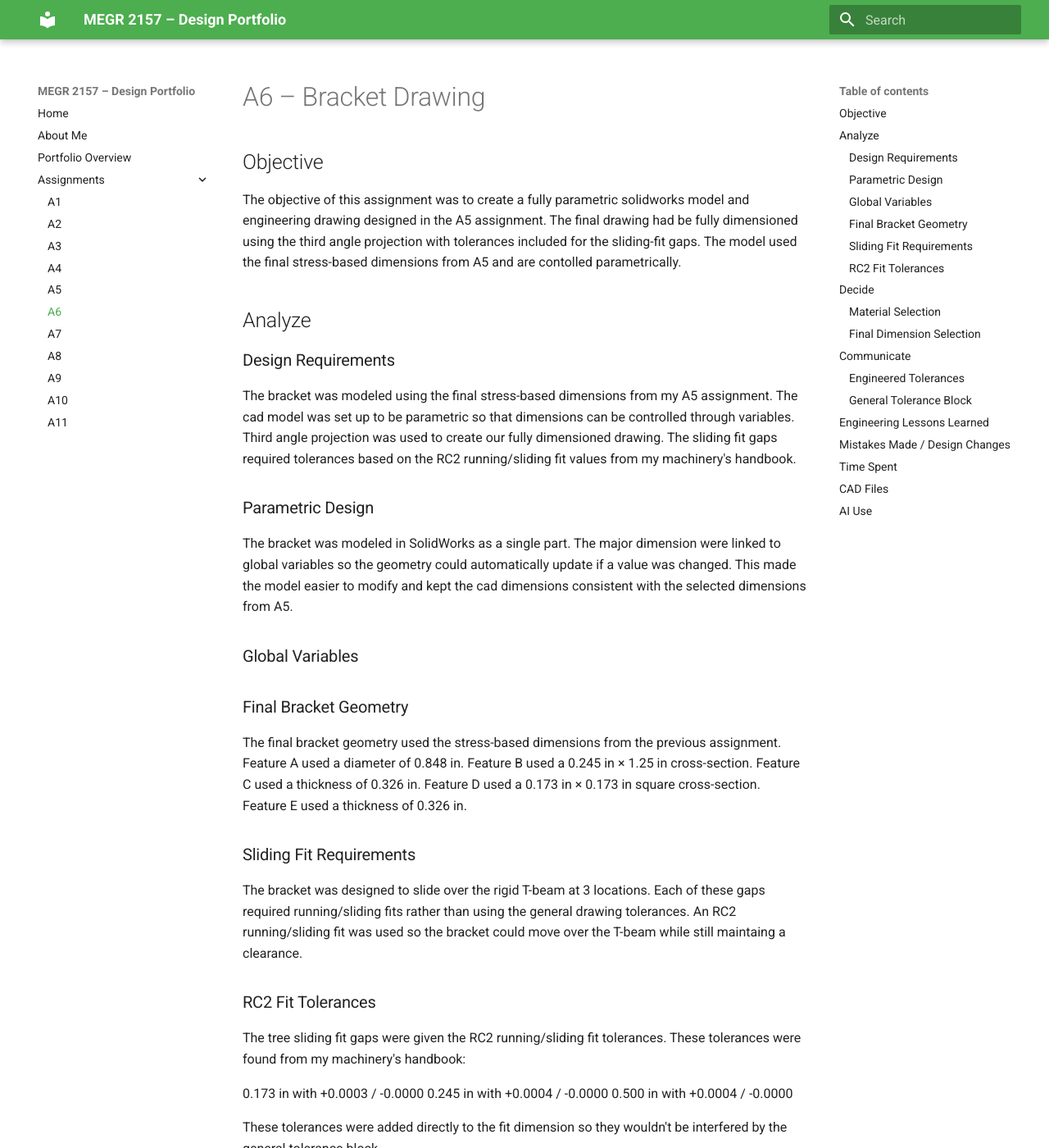
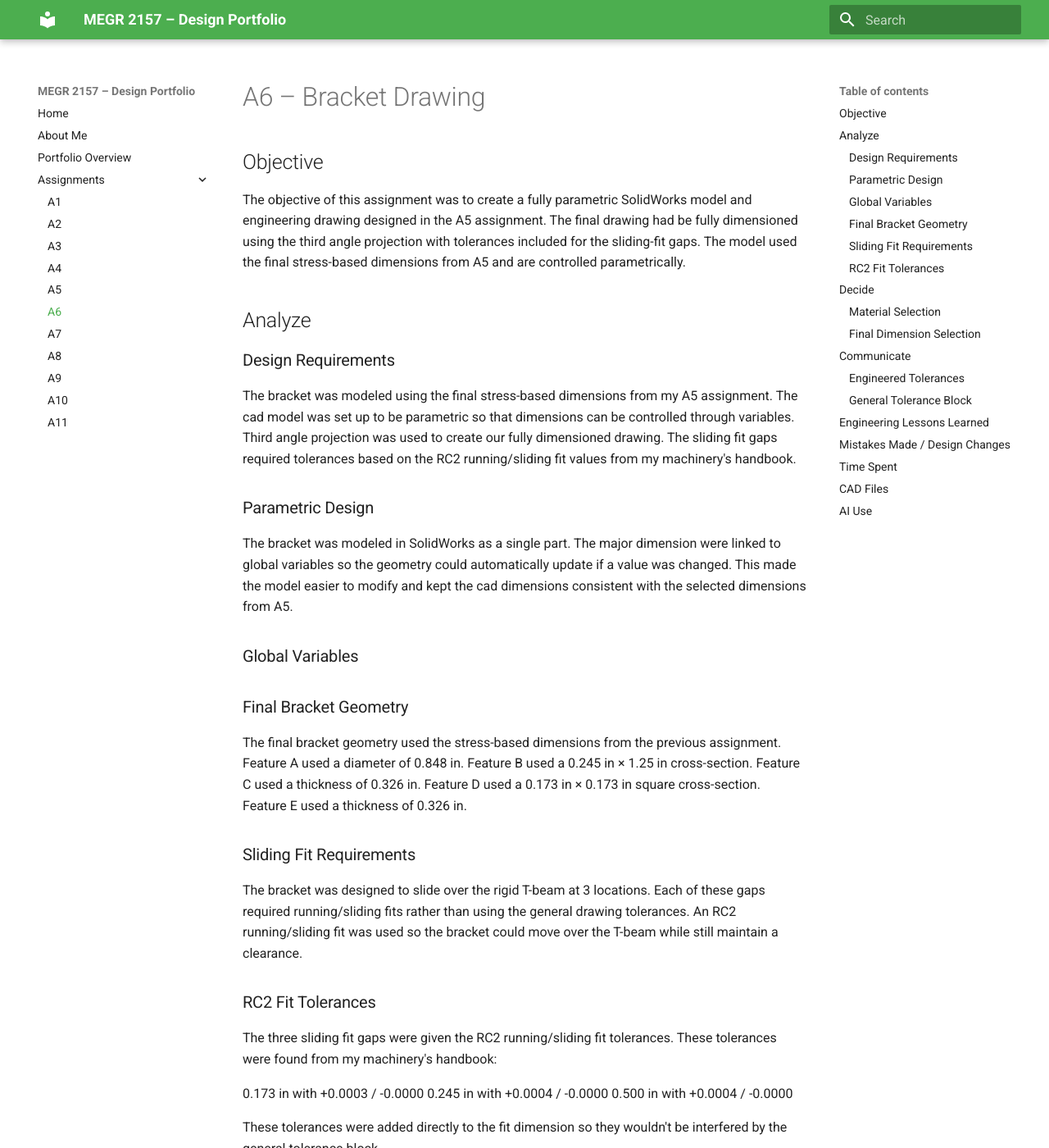
Before and after one commit to msweeney27j/-megr2157-portfolio, an MkDocs documentation site: the page built from docs/assignments/A06/index.md, in a window 1280 px wide and 1400 px high. Shown: the whole window at 82% size. Built offline with MkDocs 1.6.1 and Material for MkDocs 9.7.7, drawn with Linux system fonts in a browser that asks for light colours; some of the changed text lies outside the part shown.

Commit message:
Fix typos and enhance clarity in index.md
Corrected typos and improved clarity in the assignment description and sections.

```diff
--- a/docs/assignments/A06/index.md
+++ b/docs/assignments/A06/index.md
@@ -1,7 +1,7 @@
 # A6 – Bracket Drawing
 
 ## Objective
-The objective of this assignment was to create a fully parametric solidworks model and engineering drawing designed in the A5 assignment. The final drawing had be fully dimensioned using the third angle projection with tolerances included for the sliding-fit gaps. The model used the final stress-based dimensions from A5 and are contolled parametrically.
+The objective of this assignment was to create a fully parametric SolidWorks model and engineering drawing designed in the A5 assignment. The final drawing had be fully dimensioned using the third angle projection with tolerances included for the sliding-fit gaps. The model used the final stress-based dimensions from A5 and are controlled parametrically.
 
 ## Analyze
 
@@ -21,10 +21,10 @@ Feature D used a 0.173 in × 0.173 in square cross-section.
 Feature E used a thickness of 0.326 in.
 
 ### Sliding Fit Requirements
-The bracket was designed to slide over the rigid T-beam at 3 locations. Each of these gaps required running/sliding fits rather than using the general drawing tolerances. An RC2 running/sliding fit was used so the bracket could move over the T-beam while still maintaing a clearance.
+The bracket was designed to slide over the rigid T-beam at 3 locations. Each of these gaps required running/sliding fits rather than using the general drawing tolerances. An RC2 running/sliding fit was used so the bracket could move over the T-beam while still maintain a clearance.
 
 ### RC2 Fit Tolerances
-The tree sliding fit gaps were given the RC2 running/sliding fit tolerances. These tolerances were found from my machinery's handbook:
+The three sliding fit gaps were given the RC2 running/sliding fit tolerances. These tolerances were found from my machinery's handbook:
 
 0.173 in with +0.0003 / -0.0000
 0.245 in with +0.0004 / -0.0000
@@ -58,7 +58,7 @@ The tolerance block used:
 This assignment helped me understand how the dimension from an engineering analysis are used to develop a final Cad model and Drawing. I also learned the importance of using parametric dimensions so that changes to the design can update the model without needing to completely rebuild it. The drawing portion also showed me how engineered tolerances are used differently from general tolerances
 
 ## Mistakes Made / Design Changes
-One of the main changes I made during this assignment was how I built the upper section. At first, I tired creating each feature together as one sketch. I kept getting an error about an endpoint being undefined. After getting this same issue multiple times I had to change my approach. I then created each piece as its own separate extrusion and then would just sketch onto the different planes the following piece. I found this to be a lot easier than trying to extrude all at once. After completing my model, I had to go back and link the important dimension to global variables after the initial geometry was already made.
+One of the main changes I made during this assignment was how I built the upper section. At first, I tried creating each feature together as one sketch. I kept getting an error about an endpoint being undefined. After getting this same issue multiple times I had to change my approach. I then created each piece as its own separate extrusion and then would just sketch onto the different planes the following piece. I found this to be a lot easier than trying to extrude all at once. After completing my model, I had to go back and link the important dimension to global variables after the initial geometry was already made.
 
 ## Time Spent
 I spent about 6 hours completing this project
```
